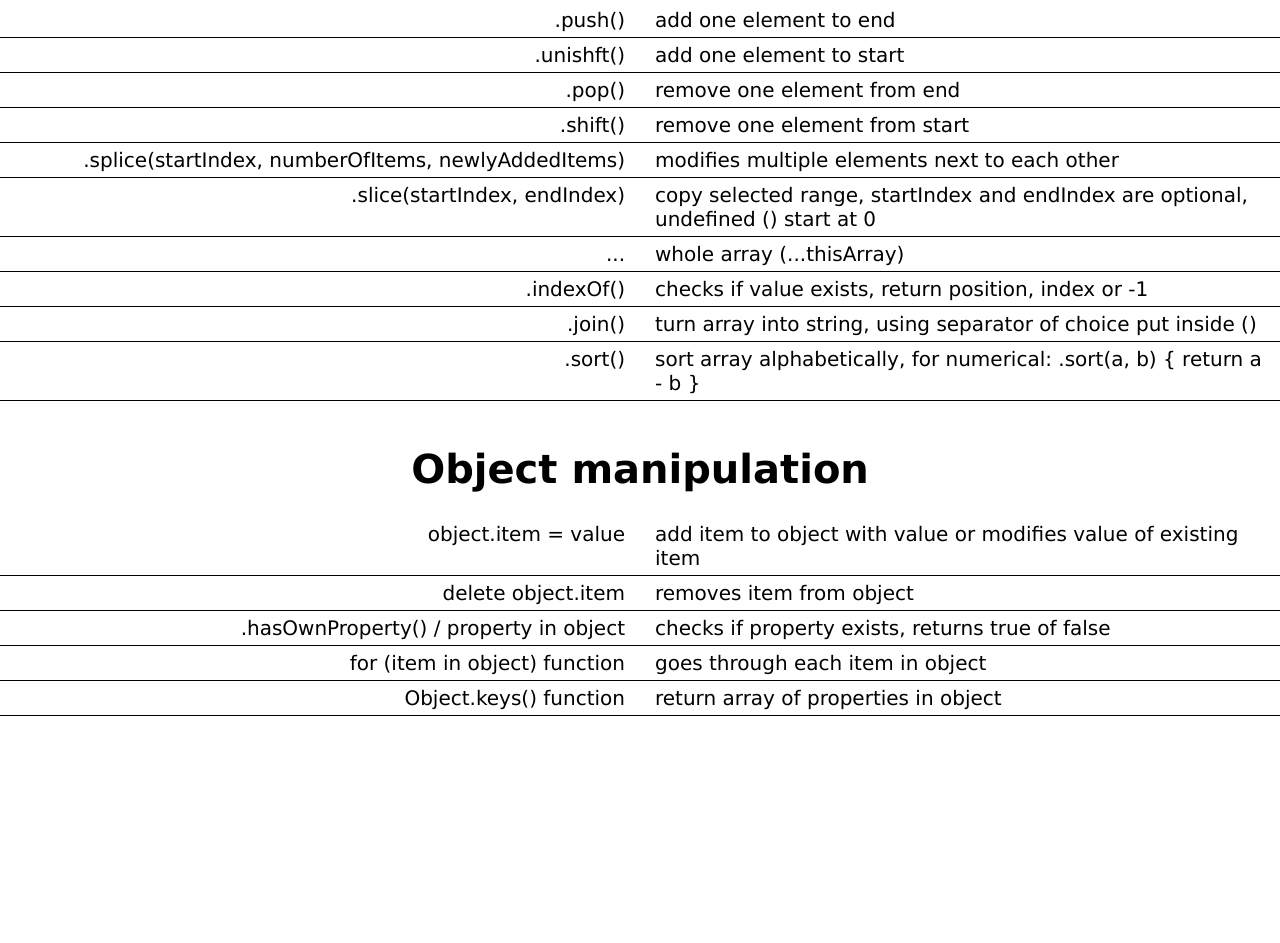
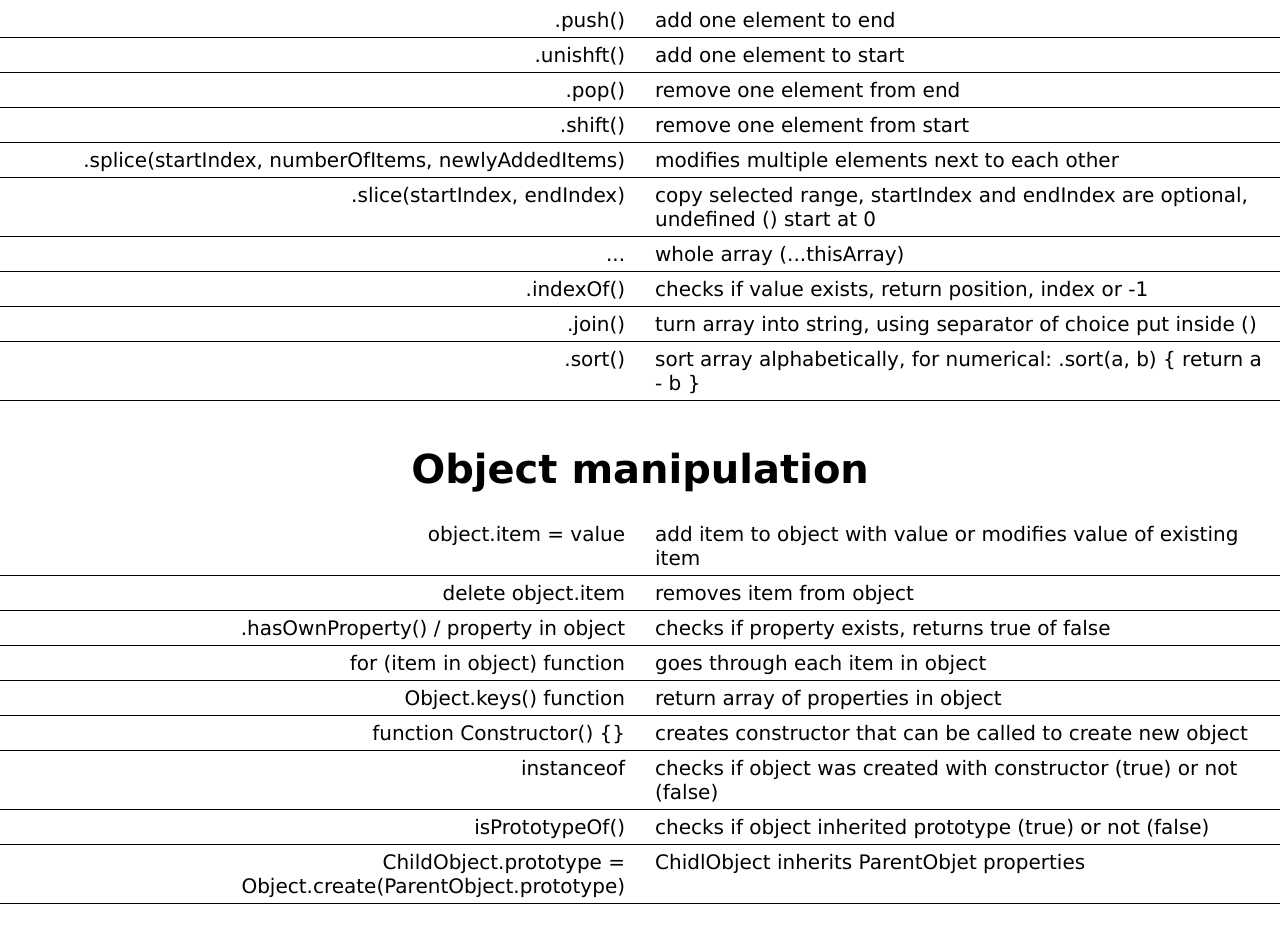
Before and after one commit to zelwake/zelwake.github.io, a plain HTML site: page material/js.html in a window 1280 px wide. Shown: the part 441-1384 px from the top of the page. Before the commit the page ends 1202 px from the top, so only its background shows below. Drawn offline with Linux system fonts and the light colour scheme.

Commit message:
Update js.html

```diff
--- a/material/js.html
+++ b/material/js.html
@@ -111,6 +111,22 @@
                 <span class="left">Object.keys() function</span>
                 <span class="right">return array of properties in object</span>
             </div>
+            <div class="line">
+                <span class="left">function Constructor() {}</span>
+                <span class="right">creates constructor that can be called to create new object</span>
+            </div>
+            <div class="line">
+                <span class="left">instanceof</span>
+                <span class="right">checks if object was created with constructor (true) or not (false)</span>
+            </div>
+            <div class="line">
+                <span class="left">isPrototypeOf()</span>
+                <span class="right">checks if object inherited prototype (true) or not (false)</span>
+            </div>
+            <div class="line">
+                <span class="left">ChildObject.prototype = Object.create(ParentObject.prototype)</span>
+                <span class="right">ChidlObject inherits ParentObjet properties</span>
+            </div>
         </section>
     </main>
 
```
